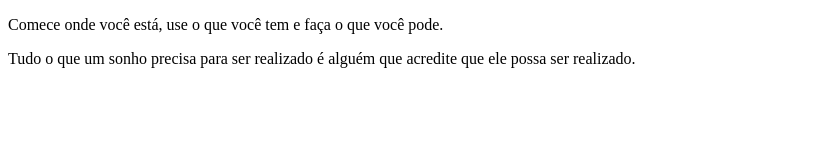
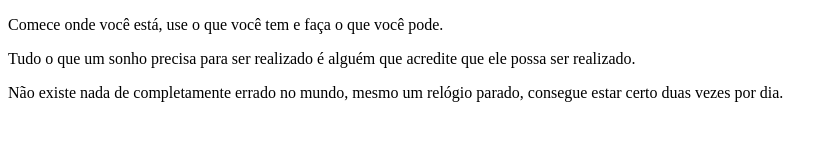
Before and after one commit to LuizFCabral/BootCampDevJr_Modulo01, a plain HTML site: page index.html in a window 1280 px wide. Shown: the whole page, without its empty margins (0-838 px from the left). Drawn offline with Linux system fonts and the light colour scheme.

Commit message:
:sparkles: frase motivacional 3

```diff
--- a/index.html
+++ b/index.html
@@ -12,5 +12,9 @@
 			Tudo o que um sonho precisa para ser realizado é alguém que acredite
 			que ele possa ser realizado.
 		</p>
+		<p>
+			Não existe nada de completamente errado no mundo, mesmo um relógio
+			parado, consegue estar certo duas vezes por dia.
+		</p>
 	</body>
 </html>
```
